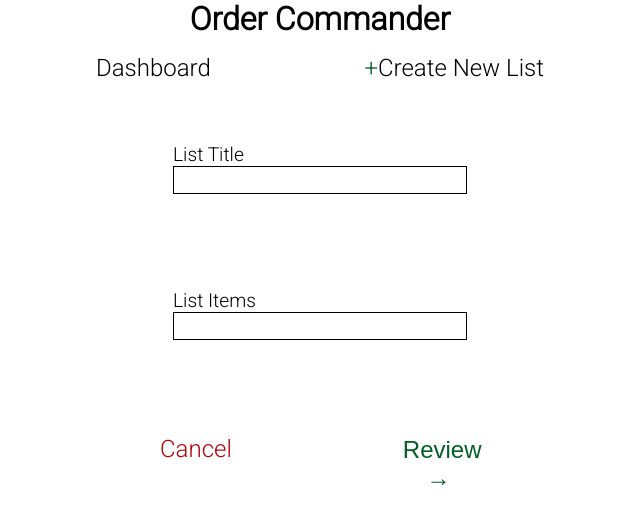
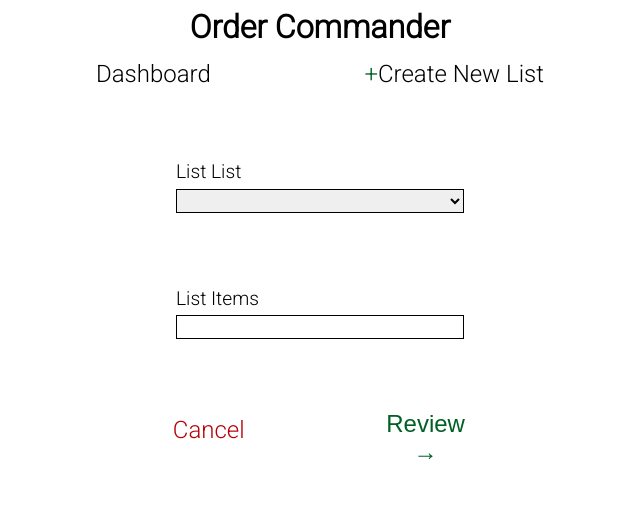
Before and after one commit to foxtrottwist/order-commander, a React (Create React App) app in the folder client/: page /inventory-lists/add in a window 1280 px wide. Shown: the top 524 px of the page, without its empty margins (320-960 px from the left). Built offline with nearby package versions, Linux system fonts and the light colour scheme.

Commit message:
Minor style tweaks, inputs refactored for better list consistency, added drop down selector for the title field

```diff
--- a/client/src/components/App.js
+++ b/client/src/components/App.js
@@ -10,7 +10,6 @@ import InventoryAdd from './InventoryAdd';
 
 const Wrapper = styled.div`
   margin: 0 auto;
-  max-width: 1600px;
   width: 100%;
 `;
 
--- a/client/src/components/InventoryAdd/InventoryField.js
+++ /dev/null
@@ -1,20 +0,0 @@
-import React from 'react';
-import styled from 'styled-components';
-
-const FieldBox = styled.div`height: 7rem;`;
-
-const Error = styled.div`
-  color: #b60009;
-  max-width: 18rem;
-`;
-
-const InventoryField = ({ input, label, meta }) => {
-  return (
-    <FieldBox>
-      <label>{label}</label>
-      <input {...input} />
-      <Error>{meta.touched && meta.error}</Error>
-    </FieldBox>
-  );
-};
-export default InventoryField;
--- a/client/src/components/InventoryAdd/InventoryForm.js
+++ b/client/src/components/InventoryAdd/InventoryForm.js
@@ -4,8 +4,7 @@ import { Link } from 'react-router-dom';
 import styled from 'styled-components';
 
 import { Button } from './utils/sharedStyles';
-import InventoryField from './InventoryField';
-import FIELDS from './utils/constants';
+import { FIELDS, TITLES } from './utils/constants';
 
 const FormBox = styled.div`
   display: flex;
@@ -20,6 +19,12 @@ const FormBox = styled.div`
     width: 20rem;
     padding: 1%;
   }
+  select {
+    display: block;
+    height: 1.5rem;
+    width: 18rem;
+    border: 0.001rem solid #000;
+  }
   input {
     display: block;
     height: 1.5rem;
@@ -31,24 +36,52 @@ const FormBox = styled.div`
   }
 `;
 
-const FieldBox = styled.div`margin: 0 auto;`;
+const FieldBox = styled.div`
+  height: 7rem;
+  margin: 0 auto;
+`;
 
 const ButtonBox = styled.div`
   display: flex;
   justify-content: space-between;
 `;
 
+const Error = styled.div`
+  color: #b60009;
+  max-width: 18rem;
+`;
+
+const TitleField = ({ input, label, meta }) => {
+  return (
+    <FieldBox>
+      <label>{label}</label>
+      <select {...input}>
+        <option selected="selected" />
+        {TITLES.map(({ value, title }) => (
+          <option value={value}>{title}</option>
+        ))}
+      </select>
+      <Error>{meta.touched && meta.error}</Error>
+    </FieldBox>
+  );
+};
+
+const ItemField = ({ input, label, meta }) => {
+  return (
+    <FieldBox>
+      <label>{label}</label>
+      <input {...input} />
+      <Error>{meta.touched && meta.error}</Error>
+    </FieldBox>
+  );
+};
+
 class InventoryForm extends Component {
   renderFields() {
     return FIELDS.map(({ label, name }) => {
       return (
         <FieldBox key={name}>
-          <Field
-            label={label}
-            type="text"
-            name={name}
-            component={InventoryField}
-          />
+          <Field label={label} type="text" name={name} component={ItemField} />
         </FieldBox>
       );
     });
@@ -58,7 +91,22 @@ class InventoryForm extends Component {
     return (
       <FormBox>
         <form onSubmit={this.props.handleSubmit(this.props.onListSubmit)}>
-          {this.renderFields()}
+          <FieldBox>
+            <Field
+              label="List List"
+              type="text"
+              name="title"
+              component={TitleField}
+            />
+          </FieldBox>
+          <FieldBox>
+            <Field
+              label="List Items"
+              type="text"
+              name="list"
+              component={ItemField}
+            />
+          </FieldBox>
           <ButtonBox>
             <Link
               to="/inventory-lists"
--- a/client/src/components/InventoryAdd/InventoryFormReview.js
+++ b/client/src/components/InventoryAdd/InventoryFormReview.js
@@ -4,7 +4,7 @@ import { withRouter } from 'react-router-dom';
 import styled from 'styled-components';
 
 import { Button } from './utils/sharedStyles';
-import FIELDS from './utils/constants';
+import { FIELDS } from './utils/constants';
 import * as actions from '../../actions';
 
 const ReviewBox = styled.div`
--- a/client/src/components/InventoryAdd/utils/constants.js
+++ b/client/src/components/InventoryAdd/utils/constants.js
@@ -2,7 +2,7 @@ const FIELDS = [
   {
     label: 'List Title',
     name: 'title',
-    errorMessage: 'You must provide a title for your list'
+    errorMessage: 'You must select a title for your list'
   },
   {
     label: 'List Items',
@@ -11,4 +11,25 @@ const FIELDS = [
   }
 ];
 
-export default FIELDS;
+const TITLES = [
+  { value: 'apples', title: 'APPLES' },
+  { value: 'avo / tom', title: 'AVO / TOM' },
+  { value: 'berries / grapes', title: 'BERRIS / GRAPES' },
+  { value: 'carrots', title: 'CARROTS' },
+  { value: 'cello set', title: 'CELLO SET' },
+  { value: 'cider', title: 'CIDER' },
+  { value: 'citrus / pear', title: 'CITRUS / PEAR' },
+  { value: 'deli produce', title: 'DELI PRODUCE' },
+  { value: 'hard vedge / ethnic', title: 'HARD VEDGE / ETHNIC' },
+  { value: 'mushroom / herb', title: 'MUSHROOM / HERB' },
+  { value: 'potato / onion', title: 'POTATO / ONION' },
+  { value: 'production', title: 'PRODUCTION' },
+  { value: 'salads', title: 'SALADS' },
+  { value: 'stone fruit', title: 'STONE FRUIT' },
+  { value: 'supply', title: 'SUPPLY' },
+  { value: 'tropical', title: 'TROPICAL' },
+  { value: 'veg table', title: 'VEG TABLE' },
+  { value: 'wet wall', title: 'WET WALL' }
+];
+
+export { FIELDS, TITLES };
--- a/client/src/index.css
+++ b/client/src/index.css
@@ -1,21 +1,13 @@
 @import url('https://fonts.googleapis.com/css?family=Lato|Roboto:300');
 
-body {
+* {
   margin: 0;
   padding: 0;
-  font-family: 'Roboto', 'Lato', sans-serif;
-}
-h1,
-h2,
-h3,
-h4,
-h5,
-h6 {
-  margin-top: 0 !important;
-  margin-bottom: 1rem;
+  box-sizing: border-box;
 }
 
-p {
-  margin-top: 0 !important;
-  margin-bottom: 0.5rem;
+body {
+  font-family: 'Roboto', 'Lato', sans-serif;
+  font-size: 16px;
+  line-height: 1.7;
 }
```
